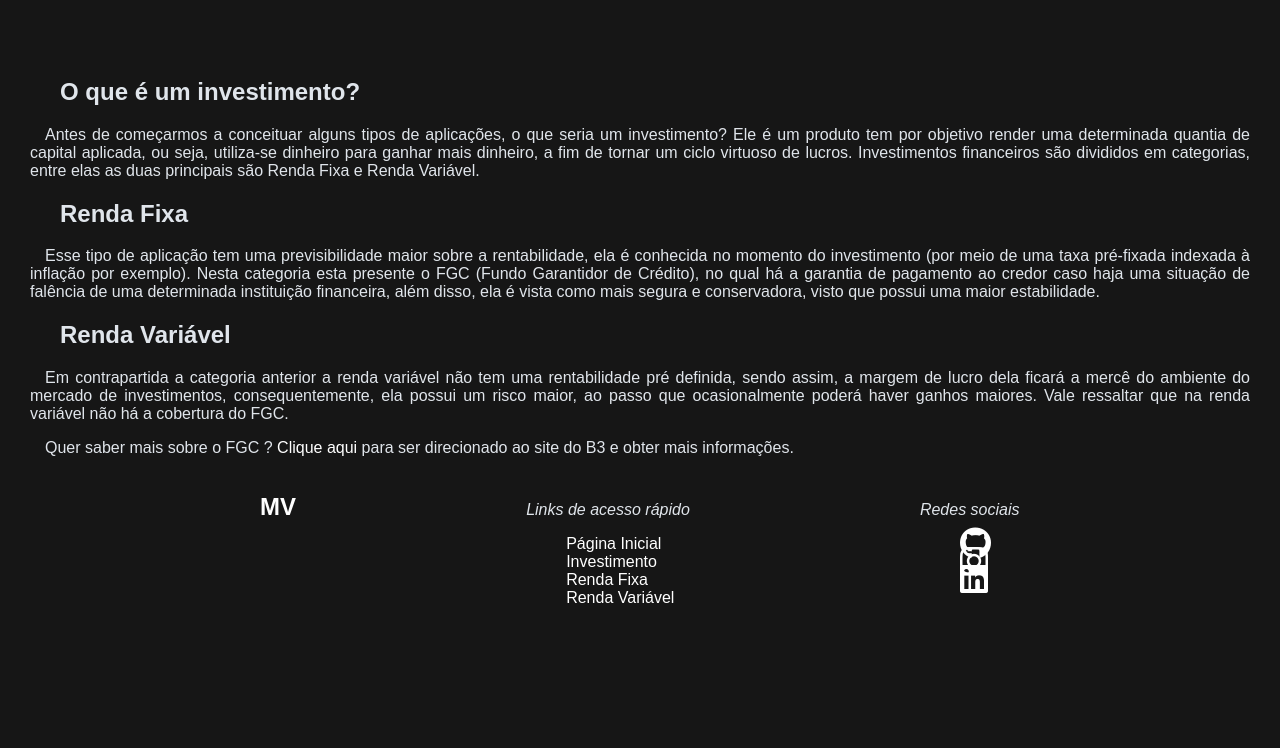
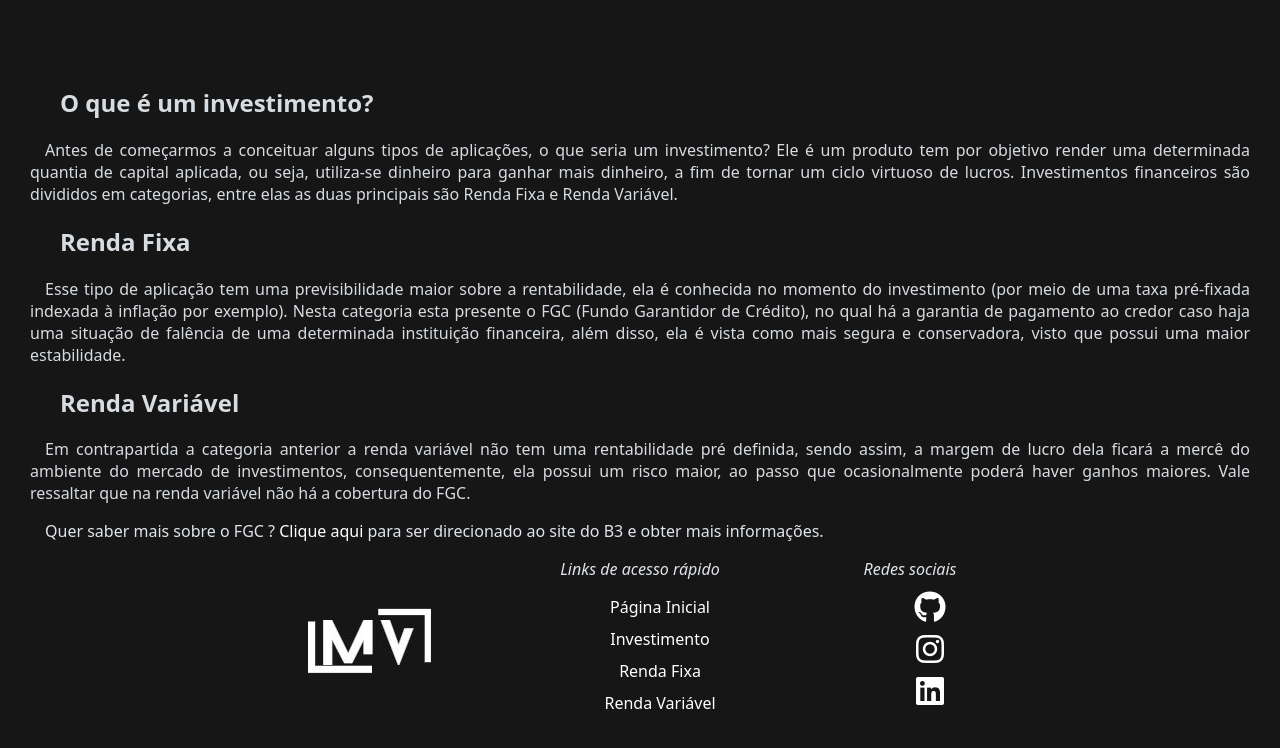
Before and after one commit to Mvilel/projeto-final, a plain HTML site: page index.html in a window 1280 px wide. Shown: the part 640-1388 px from the top of the page. Before the commit the page ends 1293 px from the top, so only its background shows below. Drawn offline with nearby package versions, Linux system fonts and the light colour scheme.

Commit message:
aprimorando site

```diff
--- a/estilizando-index.css
+++ b/estilizando-index.css
@@ -1,7 +1,9 @@
+/*html em geral*/
+
 body {
   background-color: #161616;
   color: #E0E5EB ;
-  font-family: sans-serif;
+  font-family: system-ui, -apple-system, BlinkMacSystemFont, 'Segoe UI', Roboto, Oxygen, Ubuntu, Cantarell, 'Open Sans', 'Helvetica Neue', sans-serif;
   margin: 30px;
   text-align: justify;
 }
@@ -19,6 +21,12 @@ a {
 a:active {
   cursor: progress;
 }
+
+.mudar-o-fundo:hover {
+  color:#808080;
+}
+
+/*fim do html em geral*/
 
 /*estilizando o cabeçalho*/
 
@@ -38,8 +46,7 @@ header{
 .escolhido{
   font-size: 20px;
   background: transparent;
-  border: none;                          /*arrumar as coresposteriormente*/
-  color: #808080;
+  border: none;
   text-transform: uppercase;
   position: relative;
   transition: 0.5s ease;
@@ -85,6 +92,10 @@ header{
 
 /* fim do estilizando intens menu*/
 
+.menu-logo img{
+  height: 54px;
+}
+
 .menu-nav-ul{
   display: flex;
   gap: 200px;
@@ -99,18 +110,16 @@ header{
   display: none;
   width: 400px;
   height: 80px;
-  background-color: (224, 224, 224);
-  z-index: 1;
+  background-color: #808080;
 }
 
 .material-symbols-outlined {
   cursor: pointer;
-  color: #5790AB;
+  color: #ffffff;
 }
 
 .escondendo-submenu:hover .submenu{
   display: block;
-  margin-right: 30px;
 }
 
 /* FIm estilizando o cabeçalho*/
@@ -207,13 +216,23 @@ header{
   animation-duration: 9s;
   animation-timing-function: linear;
   animation-delay: 1s;
-  animation-iteration-count: infinite;
+  animation-iteration-count: infinite;   /*fazer a animação*/
   animation-duration: alternate;
 }
 
 /*Fim das imagens*/
 
 /*main*/
+ main{
+  animation: spalnando-conteudo 4s;
+  animation-delay: 2s;
+}
+
+ @keyframes spalnando-conteudo {
+  0%{ opacity: 0;}
+  50%{opacity: 0,5;}
+  100%{opacity: 1;}  /*dps terminar*/
+}
 
 #o-que-e-um-investimento{
   margin-left: 30px ;
@@ -236,27 +255,49 @@ p::first-letter{
 /*Footer*/
 
 footer {
-  display: flex;
-  align-items: center;
-  justify-content: space-evenly;
-  align-items: baseline;
+  display: grid;
+  grid-template-columns: repeat(3, 200px);
+  column-gap: 70px;
+  justify-content: center;
+
+  grid-template-areas:
+  "logo links-ar redes-sociais"
+  ;
 }
 
-.div-logo{
-  display: grid;
+.logo-footer{
+  grid-area: logo;
+  align-self: center;
+  justify-self: center;
 }
 
-.logo{
-  align-self: center;
-}
-
-.iten-footer{
-  gap: 200px;
+.links-ar{
+  grid-area: links-ar;
+  align-self: start;
+  justify-self: center;
 }
 
 .redes-sociais{
-  display: grid;
-  grid-template-rows: 3 repeat(100px);
-  grid-template-columns: 100px;
-  gap: 20px;
+  grid-area: redes-sociais;
+  justify-self: center;
 }
+
+.links-ar ul {
+  display: flex;
+  flex-direction: column;
+  justify-content: center;
+  align-items: center;
+  row-gap: 10px;
+}
+
+.redes-sociais ul {
+  display: flex;
+  flex-direction: column;
+  justify-content: center;
+  align-items: center;
+  row-gap: 20px;
+}
+
+i .fa-github:hover{
+  background-color: blue; /*ver com a Lua*/
+}
--- a/index.html
+++ b/index.html
@@ -12,8 +12,7 @@
 </head>
 <body>
   <header class="menu">
-    <!--logo do Site-->
-    <a class="menu-logo" href="index.html"><h2>MV</h2></a>
+    <a class="menu-logo menu-iten " href="index.html"><img src="logotipo.JPG" alt="logotipo do Site"></a>
       <nav class="menu-nav">
         <ul class="menu-nav-ul">
           <li class="menu-iten escolhido"><a href="#o-que-e-um-investimento">Investimento</a></li>
@@ -86,7 +85,7 @@
   </main>
   <aside>
     <p>Quer saber mais sobre o FGC ?
-      <a href="https://borainvestir.b3.com.br/tipos-de-investimentos/renda-variavel/existe-garantia-para-quem-investe-em-renda-variavel/"
+      <a class="mudar-o-fundo" href="https://borainvestir.b3.com.br/tipos-de-investimentos/renda-variavel/existe-garantia-para-quem-investe-em-renda-variavel/"
           target="_blank">
         Clique aqui
       </a>
@@ -94,22 +93,22 @@
     </p>
   </aside>
   <footer>
-      <div class="iten-footer div-logo">
-        <a class="logo" href="index.html"><h2>MV</h2></a> <!--logo do Site-->
+      <div class="logo-footer">
+        <a href="index.html"><img src="logotipo.JPG" alt="logotipo do Site"></a>
       </div>
-      <div>
-        <em class="iten-footer">Links de acesso rápido</em>
+      <div class="links-ar">
+        <em>Links de acesso rápido</em>
           <nav>
             <ul>
-              <li><a href="index.html">Página Inicial</a></li>
-              <li><a href="#o-que-e-um-investimento">Investimento</a></li>
-              <li><a href="#renda-fixa">Renda Fixa</a></li>
-              <li><a href="#renda-variável">Renda Variável</a></li>
+              <li><a class="mudar-o-fundo" href="index.html">Página Inicial</a></li>
+              <li><a class="mudar-o-fundo" href="#o-que-e-um-investimento">Investimento</a></li>
+              <li><a class="mudar-o-fundo" href="#renda-fixa">Renda Fixa</a></li>
+              <li><a class="mudar-o-fundo" href="#renda-variável">Renda Variável</a></li>
             </ul>
           </nav>
       </div>
-      <div>
-        <em class="iten-footer redes-sociais">Redes sociais</em>
+      <div class="redes-sociais">
+        <em>Redes sociais</em>
           <ul>
             <li>
               <a href="https://github.com/Mvilel" target="_blank">
```
Also changed, not shown: logotipo.JPG (added), tentativa-2.JPG (deleted).
